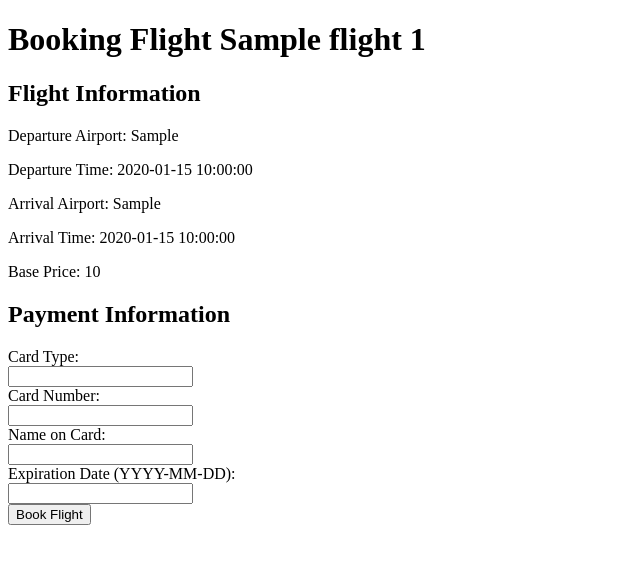
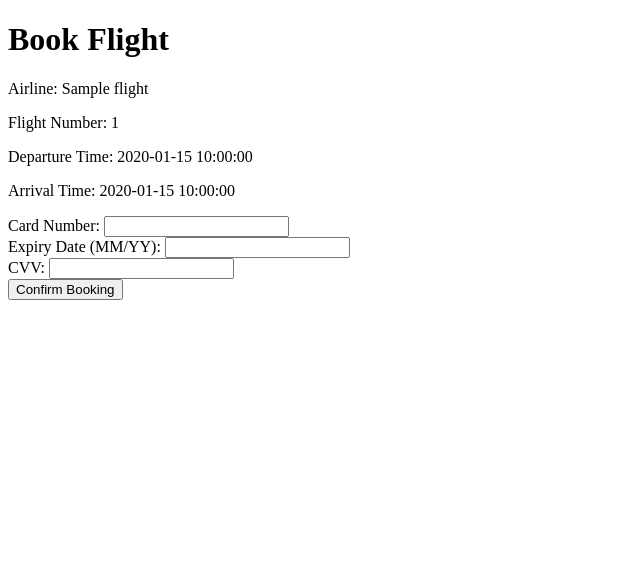
Before and after one commit to EleanorMoseley/airline-project, a Flask app: template templates/book.html in a window 1280 px wide. Shown: the top 564 px of the page, without its empty margins (0-640 px from the left). Run offline with Flask 3, Linux system fonts and the light colour scheme; the template is opened without the code that fills it: most values are stand-ins (such as "Sample title", 1, 10 or a date in 2020).

Commit message:
booking
when you search a flight, you can book, if not logged in, redirect to login.

```diff
--- a/app.py
+++ b/app.py
@@ -16,17 +16,69 @@ connection = pymysql.connect(host='localhost',
 def home():
     return render_template("home.html")
 
-@app.route("/searchs", methods=["POST"])
+@app.route("/search", methods=["POST"])
 def search():
     source = request.form.get("source")
     destination = request.form.get("destination")
     date = request.form.get("date")
 
     with connection.cursor() as cursor:
-        cursor.execute("SELECT * FROM Flights WHERE departure_airport = %s AND arrival_airport = %s AND departure_time >= %s", (source, destination, date))
-        flights = cursor.fetchall()
+        cursor.execute("SELECT * FROM Flight WHERE departure_airport = %s AND arrival_airport = %s AND departure_date_time >= %s", (source, destination, date))
+        Flight = cursor.fetchall()
 
-    return render_template("search_results.html", flights=flights)
+    return render_template("search_results.html", Flight=Flight)
+@app.route("/book/<flight_number>", methods=["GET"])
+def book(flight_number):
+    with connection.cursor() as cursor:
+        cursor.execute("SELECT * FROM Flight WHERE flight_number = %s", [flight_number])
+        flight = cursor.fetchone()
+    return render_template("book.html", flight=flight)
+@app.route("/confirm_booking/<flight_number>", methods=["POST"])
+def confirm_booking(flight_number):
+    # Redirect to login page if user is not logged in
+    if "user" not in session:
+        return redirect(url_for("login"))
+
+    # Get the payment information
+    card_number = request.form.get("card_number")
+    expiry_date = request.form.get("expiry_date")
+    cvv = request.form.get("cvv")
+
+    # Assume that the flight's base price is the sold price
+    # Get the logged-in user's email
+    user = session["user"]
+    email = user["email"]
+
+    # Get the current date and time as the purchase date and time
+    from datetime import datetime
+    purchase_date_time = datetime.now()
+
+    with connection.cursor() as cursor:
+        # Get the airline_name and departure_date_time for the given flight_number
+        cursor.execute("SELECT airline_name, departure_date_time FROM Flight WHERE flight_number = %s", (flight_number,))
+        flight = cursor.fetchone()
+
+        if flight is None:
+            return render_template("error.html", message="No such flight.")
+
+        # Generate a unique ticket id
+        cursor.execute("SELECT MAX(id) AS max_id FROM Ticket")
+        max_id = cursor.fetchone()["max_id"]
+        ticket_id = max_id + 1 if max_id is not None else 1
+
+        # Add the new booking to the Ticket table
+        cursor.execute("INSERT INTO Ticket (id, customer_email, airline_name, flight_number, departure_date_time, sold_price, payment_info_card_type, payment_info_card_number, payment_info_name_on_card, payment_info_expiration_date, purchase_date_time) VALUES (%s, %s, %s, %s, %s, %s, %s, %s, %s, %s, %s)",
+                       (ticket_id, email, flight["airline_name"], flight_number, flight["departure_date_time"], flight["base_price"], 'Credit', card_number, user["name"], expiry_date, purchase_date_time))
+
+        # Add the payment details to the Purchase table
+        cursor.execute("INSERT INTO Purchase (ticket_id, customer_email, sold_price, purchase_date, purchase_time, card_type, card_number, expiration_date, name_on_card) VALUES (%s, %s, %s, %s, %s, %s, %s, %s, %s)",
+                       (ticket_id, email, flight["base_price"], purchase_date_time.date(), purchase_date_time.time(), 'Credit', card_number, expiry_date, user["name"]))
+
+        # Commit the transaction
+        connection.commit()
+
+    return redirect(url_for("home"))
+
 
 @app.route("/status", methods=["POST"])
 def status():
@@ -35,10 +87,11 @@ def status():
     date = request.form.get("date")
 
     with connection.cursor() as cursor:
-        cursor.execute("SELECT * FROM Flights WHERE airline_name = %s AND flight_number = %s AND departure_time = %s", (airline, flight_number, date))
+        cursor.execute("SELECT * FROM Flight WHERE airline_name = %s AND flight_number = %s AND departure_time = %s", (airline, flight_number, date))
         flight = cursor.fetchone()
 
     return render_template("flight_status.html", flight=flight)
+
 @app.route("/register", methods=["GET", "POST"])
 def register():
     if request.method == "POST":
@@ -82,9 +135,10 @@ def login():
         # this assumes you have a login.html in your templates directory
         return render_template("login.html")
 
-
-
-
+@app.route('/logout', methods=['GET'])
+def logout():
+    session.pop("user", None)
+    return redirect(url_for("home"))
 
 if __name__ == "__main__":
     app.run(debug=True)
--- a/templates/book.html
+++ b/templates/book.html
@@ -1,25 +1,23 @@
 {% extends "base.html" %}
 
 {% block content %}
-    <h1>Booking Flight {{ flight.airline_name }} {{ flight.flight_number }}</h1>
+    <h1>Book Flight</h1>
 
-    <h2>Flight Information</h2>
-    <p>Departure Airport: {{ flight.departure_airport }}</p>
-    <p>Departure Time: {{ flight.departure_date_time }}</p>
-    <p>Arrival Airport: {{ flight.arrival_airport }}</p>
-    <p>Arrival Time: {{ flight.arrival_date_time }}</p>
-    <p>Base Price: {{ flight.base_price }}</p>
+    <p>Airline: {{ flight.airline_name }}</p>
+    <p>Flight Number: {{ flight.flight_number }}</p>
+    <p>Departure Time: {{ flight.departure_time }}</p>
+    <p>Arrival Time: {{ flight.arrival_time }}</p>
 
-    <h2>Payment Information</h2>
-    <form action="{{ url_for('book', airline=flight.airline_name, flight_number=flight.flight_number, departure_time=flight.departure_date_time) }}" method="POST">
-        <label for="card_type">Card Type:</label><br>
-        <input type="text" id="card_type" name="card_type"><br>
-        <label for="card_number">Card Number:</label><br>
-        <input type="text" id="card_number" name="card_number"><br>
-        <label for="name_on_card">Name on Card:</label><br>
-        <input type="text" id="name_on_card" name="name_on_card"><br>
-        <label for="expiration_date">Expiration Date (YYYY-MM-DD):</label><br>
-        <input type="text" id="expiration_date" name="expiration_date"><br>
-        <input type="submit" value="Book Flight">
+    <form method="post" action="{{ url_for('confirm_booking', flight_number=flight.flight_number) }}">
+        <label for="card_number">Card Number:</label>
+        <input type="text" id="card_number" name="card_number" required><br>
+
+        <label for="expiry_date">Expiry Date (MM/YY):</label>
+        <input type="text" id="expiry_date" name="expiry_date" required><br>
+
+        <label for="cvv">CVV:</label>
+        <input type="text" id="cvv" name="cvv" required><br>
+
+        <input type="submit" value="Confirm Booking">
     </form>
 {% endblock %}
```
Also changed, not shown: templates/search_results.html (added, +26 -0 lines).
